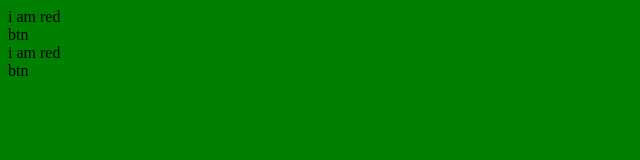
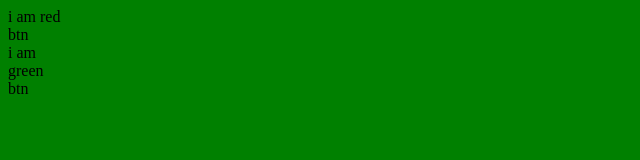
Before and after one commit to sa-martinsen/air-example, a website: page src/master-kit/index.html in a window 1280 px wide. Shown: the full height of the page, 0-640 px from the left. Drawn offline with Linux system fonts and the light colour scheme.

```diff
--- a/src/master-kit/index.html
+++ b/src/master-kit/index.html
@@ -21,7 +21,7 @@
                     height: 70px;
                 }
             </style>
-            <div>i am red btn</div>
+            <div>i am green btn</div>
         </unit>
 
     </unit>
```
